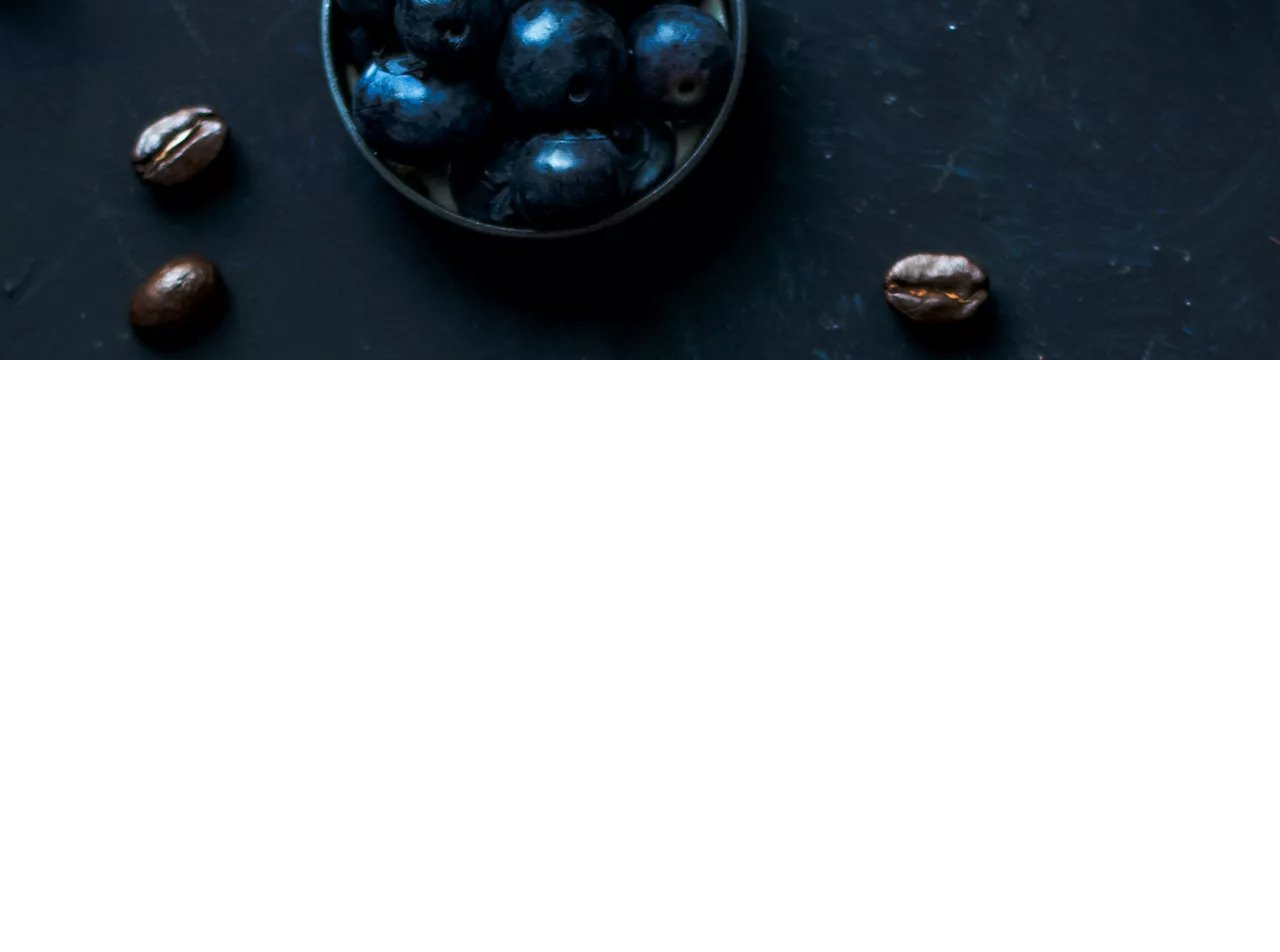
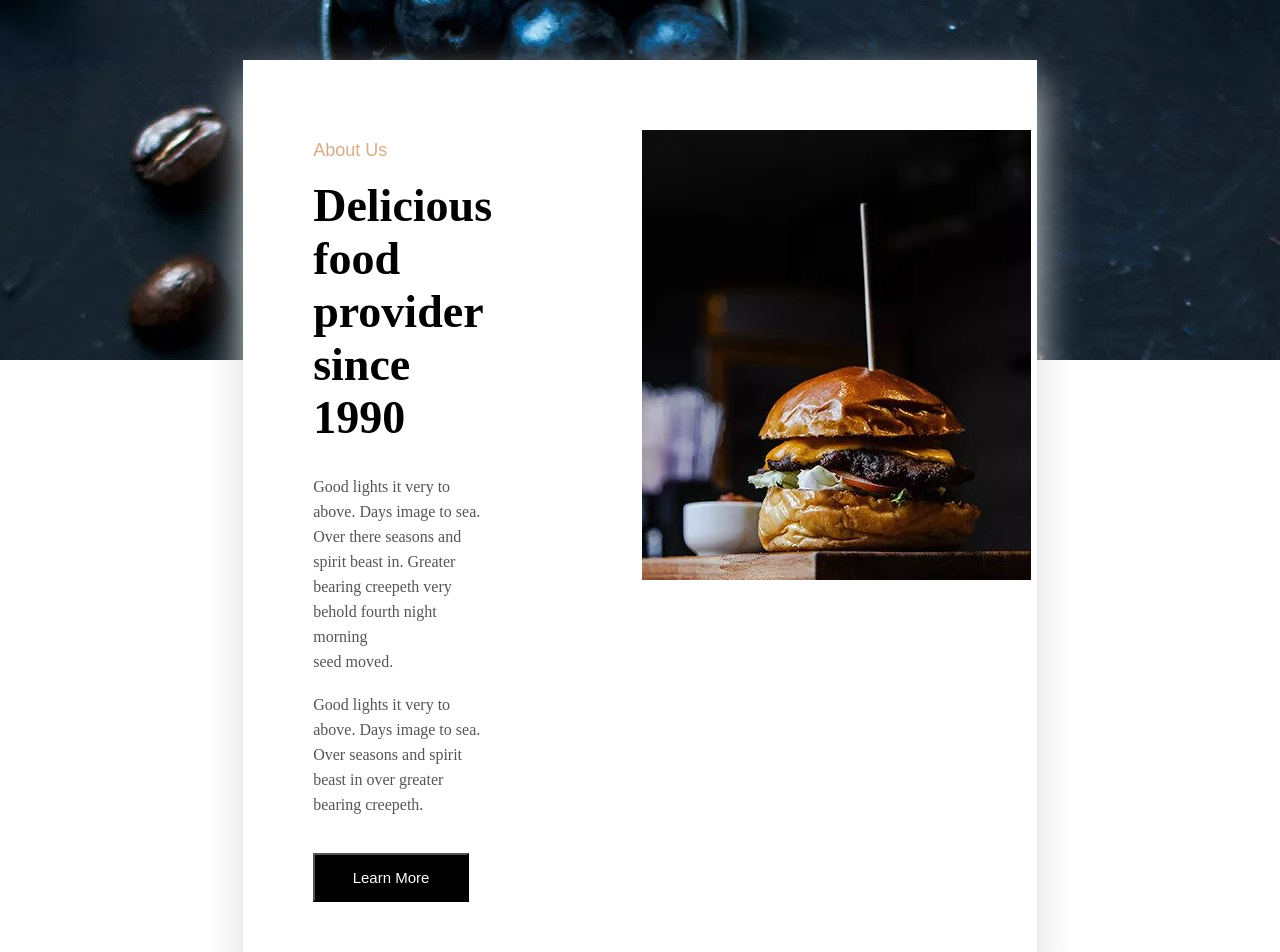
Before and after one commit to Turbovv/OrbitalStudios-Task, a Vue app: page / in a window 1280 px wide. Shown: the part 720-1672 px from the top of the page. Before the commit the page ends 1080 px from the top, so only its background shows below. Built offline with nearby package versions, Linux system fonts and the light colour scheme.

Commit message:
Add AboutUs

```diff
--- a/src/App.vue
+++ b/src/App.vue
@@ -1,12 +1,24 @@
-<script  lang="ts">
+<script lang="ts">
 import Header from './components/Header.vue'
+import About from './components/About.vue'
+
 export default {
-  components: {Header}
+    components: {
+        Header,
+        About
+    }
 }
 </script>
 
 <template>
-  <div>
+<div>
     <Header />
+    <About />
+    <h1>aaaa</h1>
 </div>
 </template>
+<style scoped>
+h1 {
+  color:black;
+}
+</style>
--- /dev/null
+++ b/src/components/About.vue
@@ -0,0 +1,68 @@
+<template>
+<div class="about-part">
+    <div class="about-part-inner">
+        <div>
+            <p class=" about-text">About Us</p>
+            <h1>Delicious food provider<br>since 1990</h1>
+            <p class="about-text-p">Good lights it very to above. Days image to sea. Over there seasons and<br>spirit beast in. Greater bearing creepeth very behold fourth night morning<br>seed moved.</p><br>
+            <p class="about-text-p ">Good lights it very to above. Days image to sea. Over seasons and spirit<br>beast in over greater bearing creepeth.</p><br><br>
+            <button class="about-button">Learn More</button>
+        </div>
+        <div class="about-part-img">
+            <img src="../assets/ezgif-1-ca6736de0e.jpg" alt="">
+        </div>
+    </div>
+</div>
+</template>
+
+<style scoped>
+.about-part {
+    padding: 0 19%;
+    position: relative;
+    bottom: 300px;
+}
+
+.about-part-inner {
+    background-color: white;
+    padding: 70px 70px;
+    color: white;
+    display: flex;
+    gap:150px;
+    box-shadow: 0px 20px 40px 0px rgba(221, 221, 221, 221)
+}
+.about-text {
+    font-size: 18px;
+    text-transform: capitalize;
+    color: #d6ad86;
+    font-weight: 400;
+    font-family: "Montserrat", sans-serif;
+    line-height: 40px;
+}
+
+.about-part-inner h1 {
+    font-size: 46px;
+    margin: 9px 0 30px;
+    font-family: "Playfair Display", serif;
+    color:black
+}
+
+.about-text-p {
+    line-height: 25px;
+    color: #555555;
+}
+
+.about-button {
+    display: inline-block;
+    font-size: 15px;
+    color: #fff;
+    background-color: #000;
+    text-transform: capitalize;
+    -webkit-transition: 0.5s;
+    transition: 0.5s;
+    position: relative;
+    z-index: 1;
+    padding: 14px 37.5px;
+    font-family: "Montserrat", sans-serif;
+    cursor: pointer;
+}
+</style>
```
